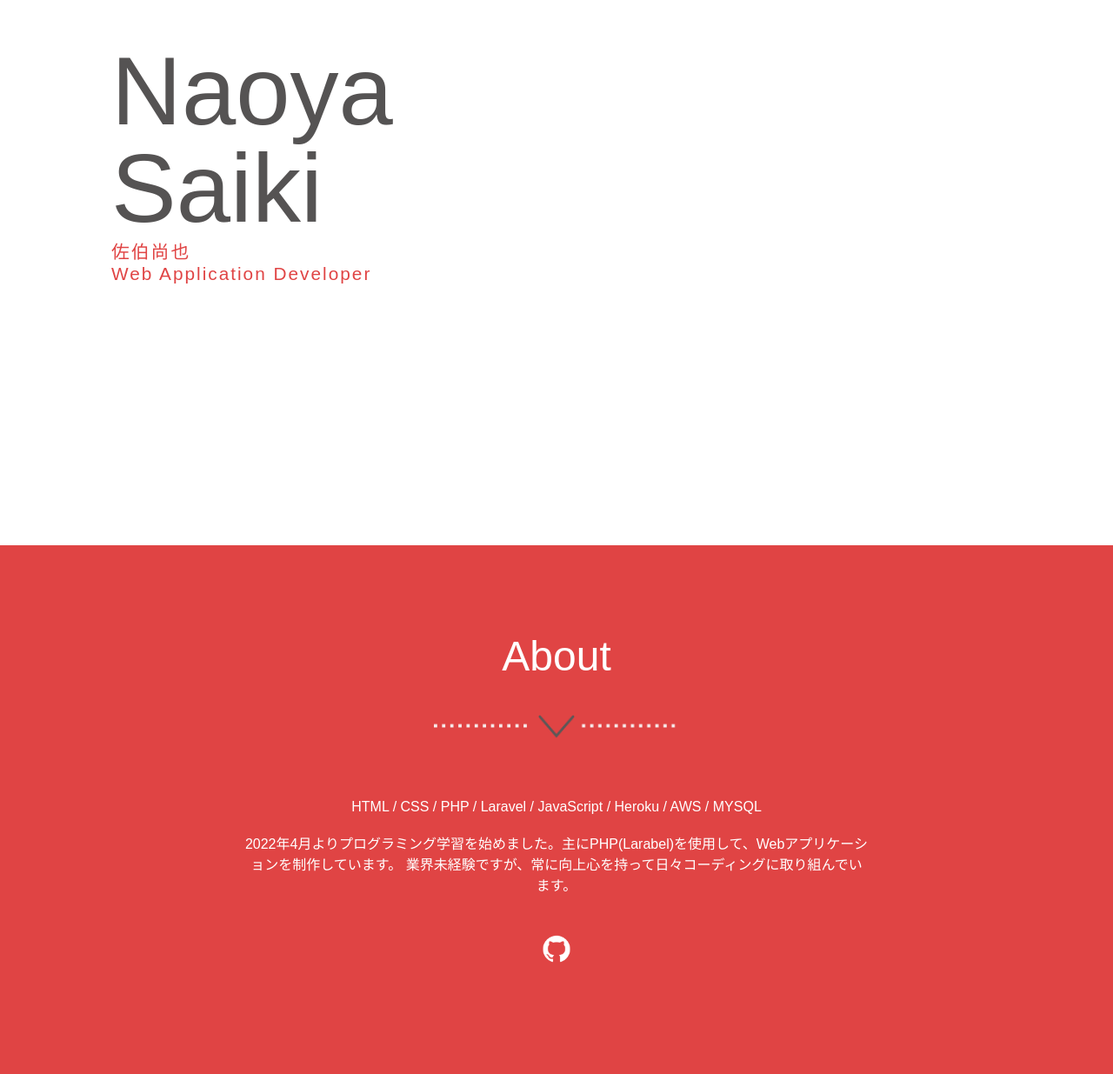
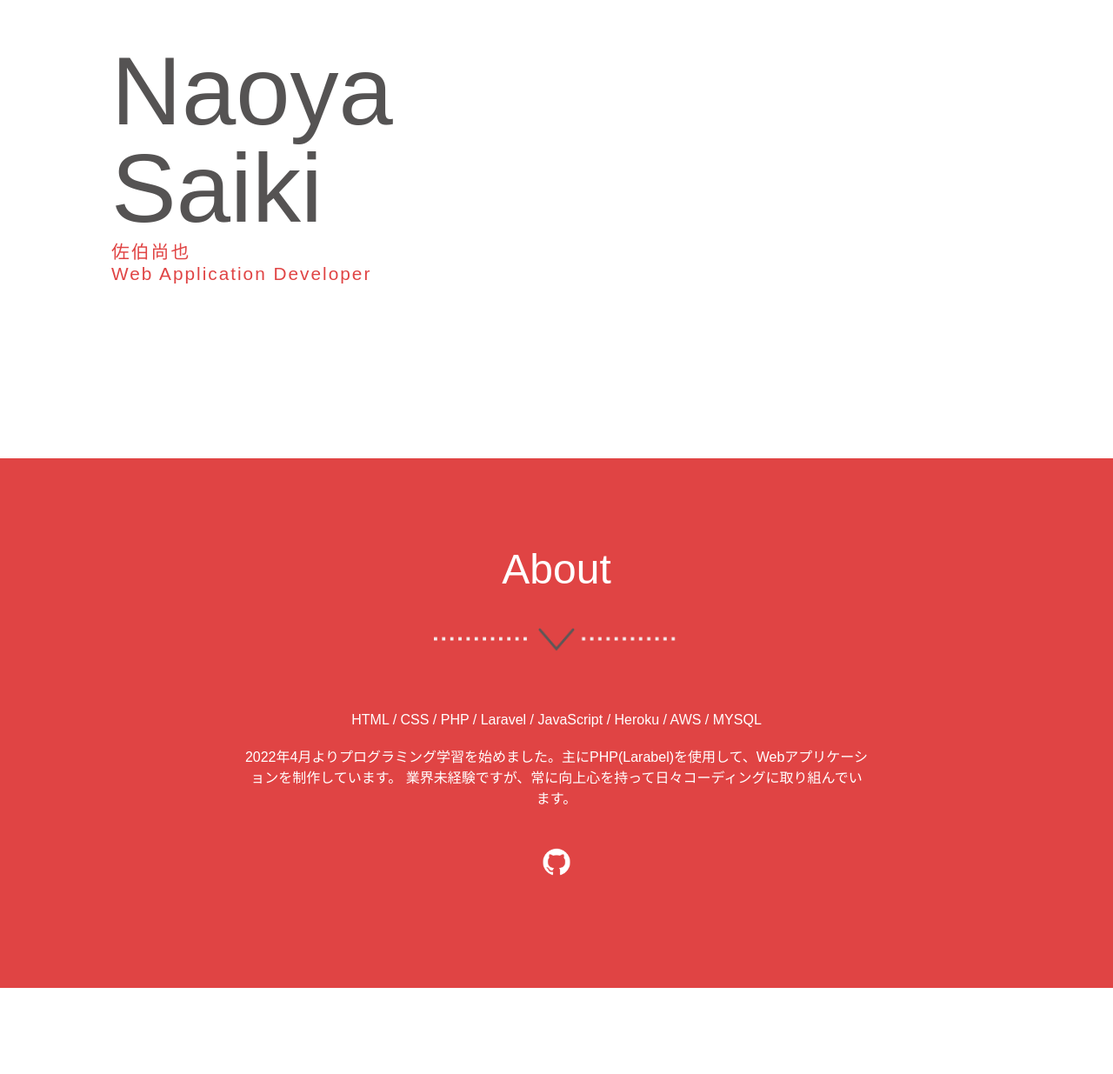
Before and after one commit to zuoboo/my-portfolio, a PHP site: page / in a window 1280 px wide; the page is wider, and only the part inside the window is pictured. Shown: the part 101-1336 px from the top of that part at 87% size. Run offline with PHP 8.4, Linux system fonts and the light colour scheme.

Commit message:
レイアウト調整

```diff
--- a/css/style.css
+++ b/css/style.css
@@ -74,7 +74,7 @@ section {
 .firstview {
     text-align: left;
     margin : 100px 10% 0;
-    padding-bottom : 300px;
+    padding-bottom : 200px;
     width: 100%;
     display: inline-block;
     /* background-image:url("../img/top5.png"); */
@@ -188,7 +188,7 @@ section {
 }
 
 footer {
-    margin-top:300px;
+    margin-top:200px;
     padding:30px;
     background-color: #F5F4F4;
     font-size:small;
```
